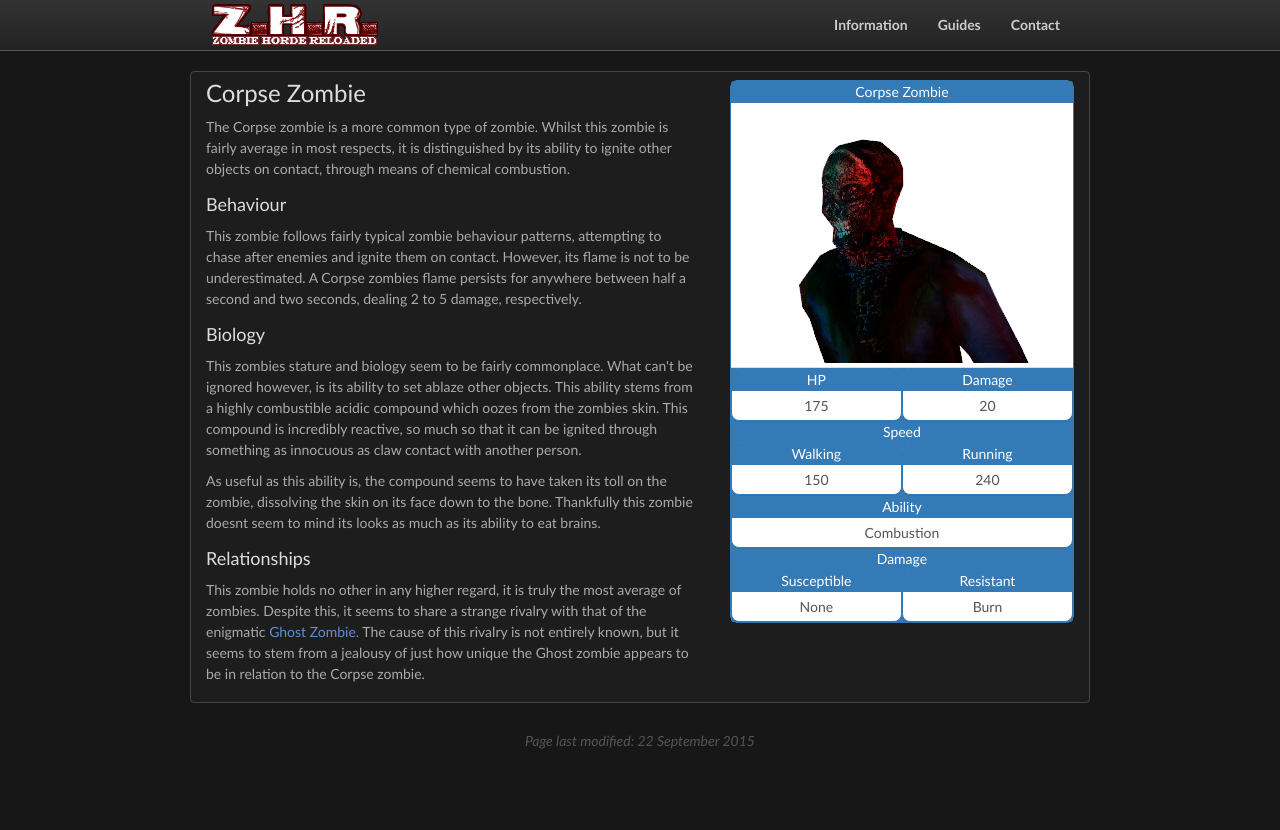
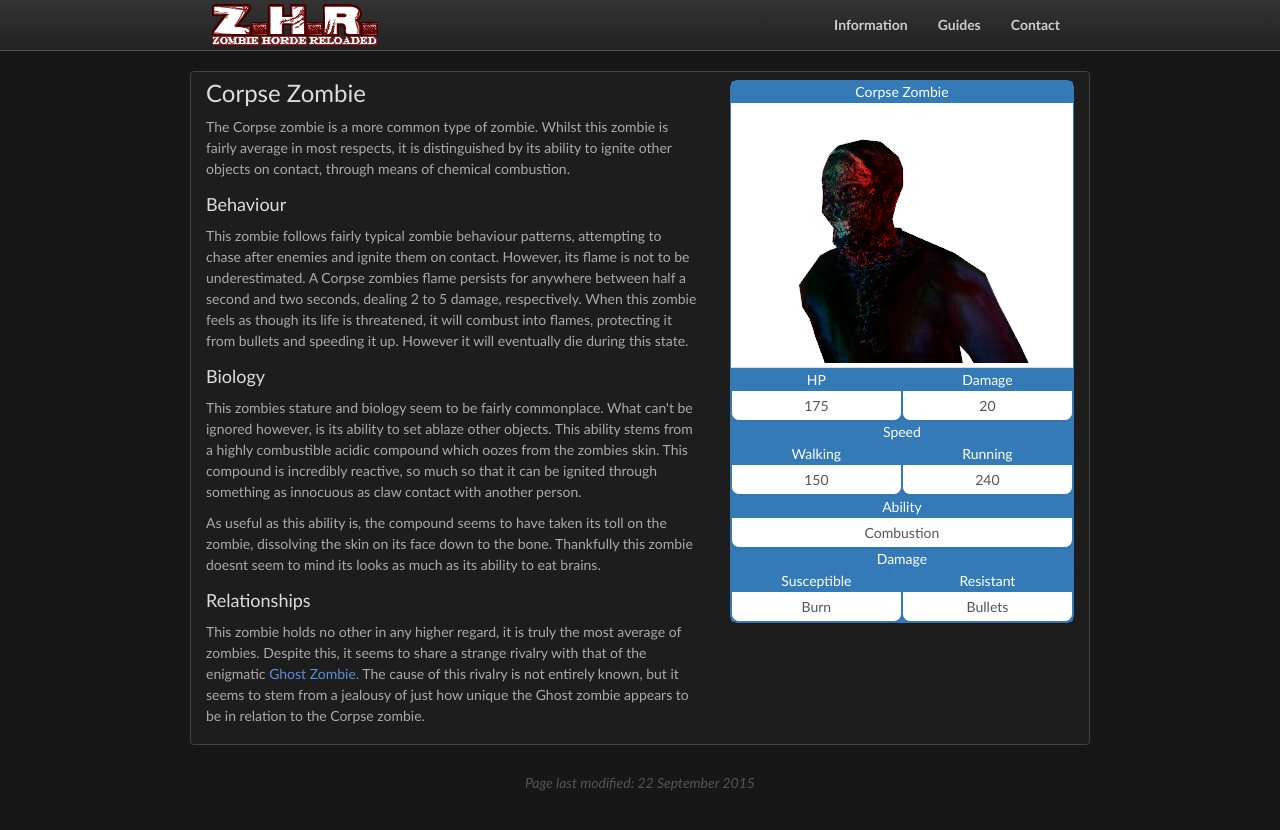
Before and after one commit to ZHReloaded/zhreloaded.github.io, a Jekyll site: the page built from _posts/2015-09-22-corpse.md, in a window 1280 px wide. Shown: the top 830 px of the page. Built offline with Jekyll 4.4.1, drawn with Linux system fonts in a browser that asks for light colours; nearby versions of some CDN libraries; Markdown is read by kramdown in place of the engine named in the settings.

Commit message:
Updated homepage to say that the gamemode is still in beta, updated info about the corpse zombie's abilities

```diff
--- a/_posts/2015-09-22-corpse.md
+++ b/_posts/2015-09-22-corpse.md
@@ -8,8 +8,8 @@ dmg: 20
 walking: 150
 running: 240
 ability: Combustion
-susceptible: None
-resistant: Burn
+susceptible: Burn
+resistant: Bullets
 ---
 
 <div class="row">
@@ -17,7 +17,7 @@ resistant: Burn
     <h3>{{page.title}}</h3>
     <p>The Corpse zombie is a more common type of zombie. Whilst this zombie is fairly average in most respects, it is distinguished by its ability to ignite other objects on contact, through means of chemical combustion.</p>
     <h4>Behaviour</h4>
-    <p>This zombie follows fairly typical zombie behaviour patterns, attempting to chase after enemies and ignite them on contact. However, its flame is not to be underestimated. A Corpse zombies flame persists for anywhere between half a second and two seconds, dealing 2 to 5 damage, respectively. </p>
+    <p>This zombie follows fairly typical zombie behaviour patterns, attempting to chase after enemies and ignite them on contact. However, its flame is not to be underestimated. A Corpse zombies flame persists for anywhere between half a second and two seconds, dealing 2 to 5 damage, respectively. When this zombie feels as though its life is threatened, it will combust into flames, protecting it from bullets and speeding it up. However it will eventually die during this state.</p>
     <h4>Biology</h4>
     <p>This zombies stature and biology seem to be fairly commonplace. What can't be ignored however, is its ability to set ablaze other objects. This ability stems from a highly combustible acidic compound which oozes from the zombies skin. This compound is incredibly reactive, so much so that it can be ignited through something as innocuous as claw contact with another person.</p>
     <p>As useful as this ability is, the compound seems to have taken its toll on the zombie, dissolving the skin on its face down to the bone. Thankfully this zombie doesnt seem to mind its looks as much as its ability to eat brains.</p>
```
Also changed, not shown: index.md (+1 -0 lines).
